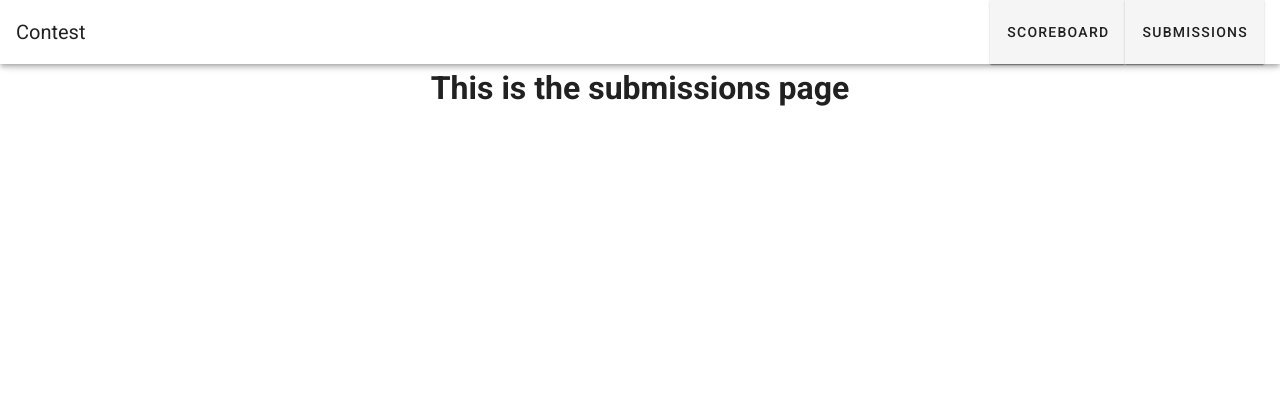
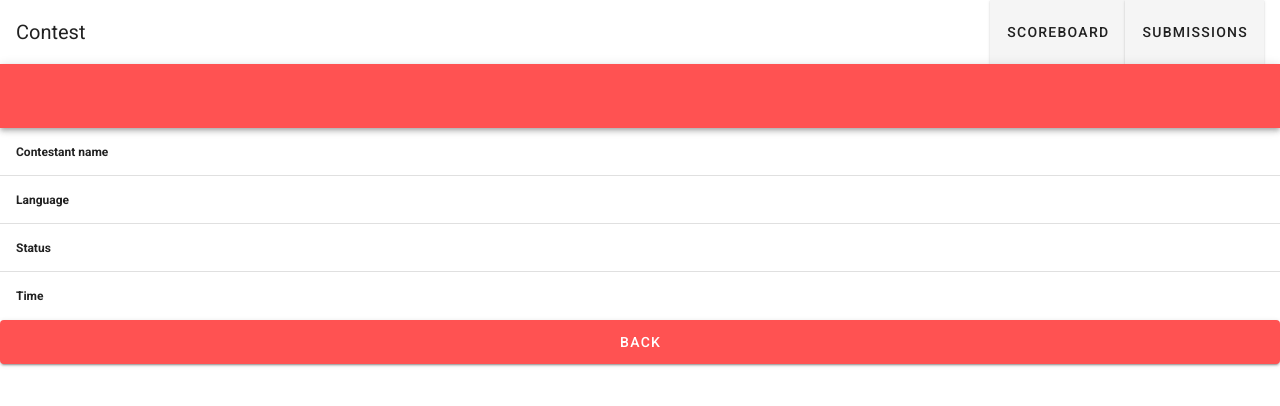
Before and after one commit to manankarnik/contest, a Vue app: page /submissions in a window 1280 px wide. Shown: the top 406 px of the page. Built offline with nearby package versions, Linux system fonts and the light colour scheme.

Commit message:
feat: route to submissions page and display data

```diff
--- a/src/store/index.js
+++ b/src/store/index.js
@@ -5,6 +5,40 @@ Vue.use(Vuex);
 
 export default new Vuex.Store({
   state: {
+    submissions: {
+      time: "",
+      status: "",
+      by: "",
+      title: "",
+      language: "",
+    },
+    questions: [
+      {
+        question: "a",
+        title: "Merge sort the given array: [43, 24, 16, 58, 20, 12, 15, 21]",
+        language: "Python",
+      },
+      {
+        question: "b",
+        title: "Create a CRUD application",
+        language: "React",
+      },
+      {
+        question: "c",
+        title: "Implement binary search tree data structure",
+        language: "C",
+      },
+      {
+        question: "d",
+        title: "Create tic-tac-toe application",
+        language: "Flutter",
+      },
+      {
+        question: "e",
+        title: "Fetch data from weather API",
+        language: "Javascript",
+      },
+    ],
     scoreboard: {
       headers: [
         { text: "Rank", value: "rank", align: "center" },
@@ -144,8 +178,14 @@ export default new Vuex.Store({
   getters: {
     getScoreboardHeaders: (state) => state.scoreboard.headers,
     getScoreboardItems: (state) => state.scoreboard.items,
+    getQuestions: (state) => state.questions,
+    getSubmissions: (state) => state.submissions,
   },
-  mutations: {},
+  mutations: {
+    submissions(state, payload) {
+      state.submissions = payload;
+    },
+  },
   actions: {},
   modules: {},
 });
--- a/src/views/ScoreboardView.vue
+++ b/src/views/ScoreboardView.vue
@@ -73,9 +73,12 @@
           { key: 'dDetails', disabled: 'dAnswered' },
           { key: 'eDetails', disabled: 'eAnswered' },
         ]"
-        v-slot:[`item.`+val.key]="{ item }"
+        v-slot:[`item.`+val.key]="{ item, index }"
       >
-        <v-btn :key="val.key" color="primary" :disabled="!item[val.disabled]"
+        <v-btn
+          :key="val.key"
+          :color="item[val.disabled] ? 'primary' : 'error'"
+          @click="showDetails(index, val.disabled[0])"
           >View</v-btn
         >
       </template>
@@ -96,14 +99,31 @@ export default {
         { col: 18, answered: "" },
         { col: 22, answered: "" },
       ],
+      questions: [],
       headers: [],
       items: [],
     };
   },
   mounted() {
     this.items = this.$store.getters.getScoreboardItems;
+    this.questions = this.$store.getters.getQuestions;
   },
   methods: {
+    showDetails(index, questionNo) {
+      let question = this.questions.filter(
+        (item) => item.question == questionNo
+      )[0];
+      this.$store.commit("submissions", {
+        time: this.items[index][questionNo + "Time"],
+        status: this.items[index][questionNo + "Answered"]
+          ? "Answered"
+          : "Not answered",
+        by: this.items[index].name,
+        title: question.title,
+        language: question.language,
+      });
+      this.$router.push("/submissions");
+    },
     async updateHeaders() {
       this.headers = await this.$store.getters.getScoreboardHeaders;
       this.headers[1]["filter"] = (value) => {
--- a/src/views/SubmissionsView.vue
+++ b/src/views/SubmissionsView.vue
@@ -1,5 +1,58 @@
 <template>
   <div>
-    <h1 class="text-center">This is the submissions page</h1>
+    <v-toolbar :color="getColor()">
+      <v-spacer></v-spacer>
+      <v-toolbar-title class="white--text">{{
+        submissions.title
+      }}</v-toolbar-title>
+      <v-spacer></v-spacer>
+    </v-toolbar>
+    <v-simple-table>
+      <template v-slot:default>
+        <tbody>
+          <tr>
+            <th>Contestant name</th>
+            <td>{{ submissions.by }}</td>
+          </tr>
+          <tr>
+            <th>Language</th>
+            <td>{{ submissions.language }}</td>
+          </tr>
+          <tr>
+            <th>Status</th>
+            <td>{{ submissions.status }}</td>
+          </tr>
+          <tr>
+            <th>Time</th>
+            <td>{{ submissions.time }}</td>
+          </tr>
+        </tbody>
+      </template>
+    </v-simple-table>
+    <v-btn @click="$router.back()" :color="getColor()" block large>Back</v-btn>
   </div>
 </template>
+
+<script>
+export default {
+  data() {
+    return {
+      submissions: {},
+    };
+  },
+  methods: {
+    getColor() {
+      return this.submissions.status == "Answered" ? "primary" : "error";
+    },
+  },
+  mounted() {
+    this.submissions = this.$store.getters.getSubmissions;
+  },
+};
+</script>
+
+<style scoped>
+h2 {
+  text-align: center;
+}
+</style>
```
